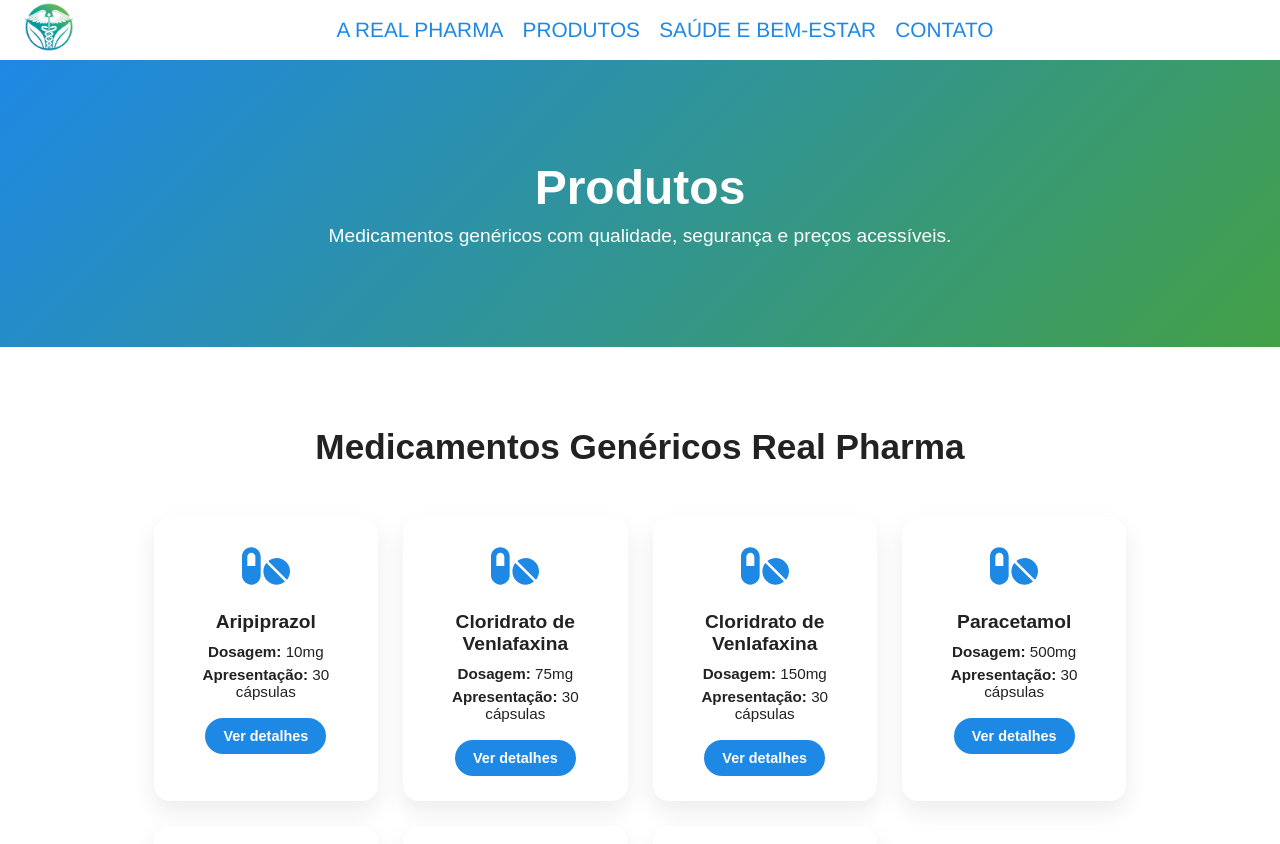
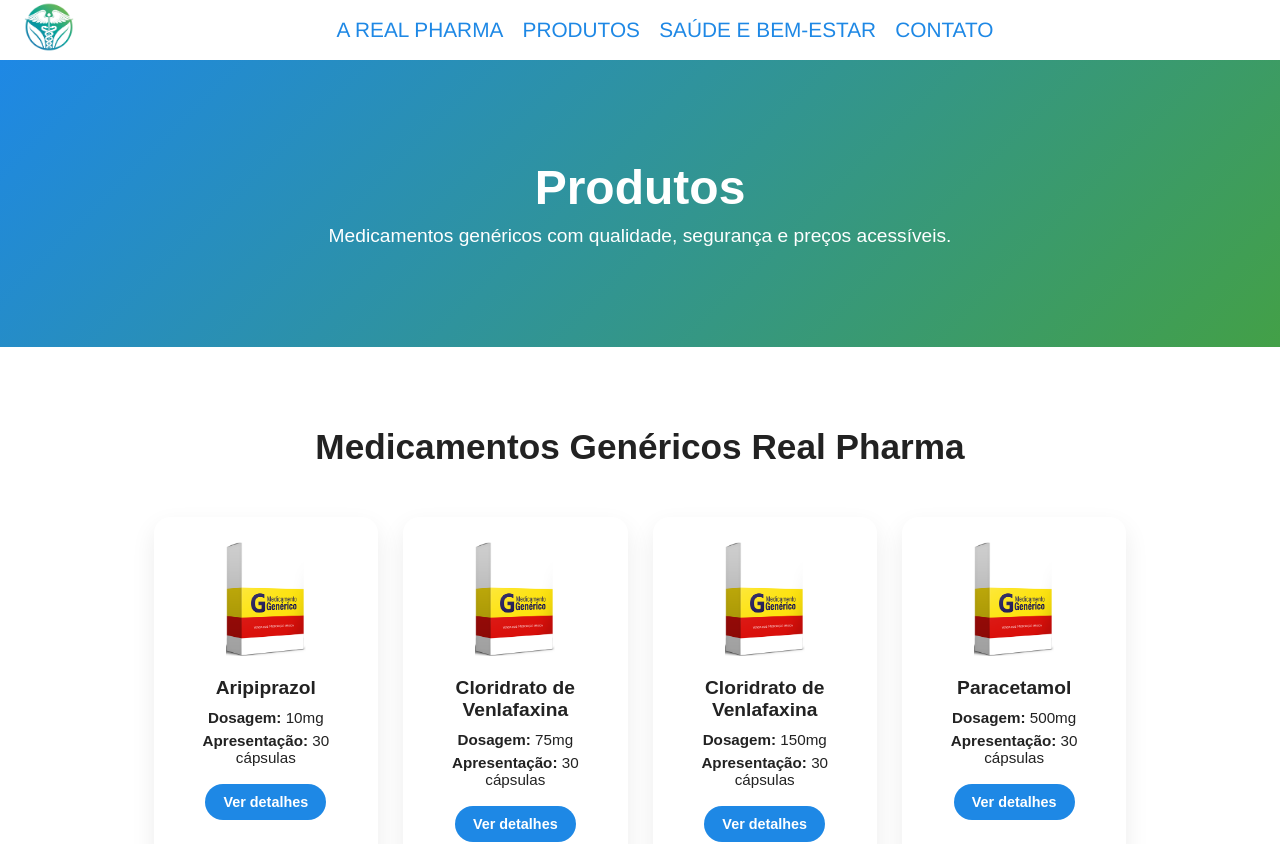
Before and after one commit to vitorsac13/landingpage, a React app in the folder frontend/: page /products in a window 1280 px wide. Shown: the top 844 px of the page. Built offline with nearby package versions, Linux system fonts and the light colour scheme; the HTML template or start-up script is replaced by a standard one.

Commit message:
Update page Products

```diff
--- a/frontend/src/pages/products/page.jsx
+++ b/frontend/src/pages/products/page.jsx
@@ -1,17 +1,18 @@
 import styles from './page.module.css'
 import { FaPills } from "react-icons/fa"
+import generico from "../../assets/generico.png"
 
 export default function Products(){
 
     // Lista de medicamentos (mock local)
   const medicamentos = [
-    { nome: "Aripiprazol", dose: "10mg", qtd: "30 cápsulas" },
-    { nome: "Cloridrato de Venlafaxina", dose: "75mg", qtd: "30 cápsulas" },
-    { nome: "Cloridrato de Venlafaxina", dose: "150mg", qtd: "30 cápsulas" },
-    { nome: "Paracetamol", dose: "500mg", qtd: "30 cápsulas" },
-    { nome: "Dipirona", dose: "1g", qtd: "20 cápsulas" },
-    { nome: "Ibuprofeno", dose: "400mg", qtd: "10 cápsulas" },
-    { nome: "Maleato de Dexclorfeniramina", dose: "2mg", qtd: "20 cápsulas" },
+    { nome: "Aripiprazol", dose: "10mg", qtd: "30 cápsulas", img: generico},
+    { nome: "Cloridrato de Venlafaxina", dose: "75mg", qtd: "30 cápsulas", img: generico},
+    { nome: "Cloridrato de Venlafaxina", dose: "150mg", qtd: "30 cápsulas", img: generico},
+    { nome: "Paracetamol", dose: "500mg", qtd: "30 cápsulas", img: generico},
+    { nome: "Dipirona", dose: "1g", qtd: "20 cápsulas", img: generico},
+    { nome: "Ibuprofeno", dose: "400mg", qtd: "10 cápsulas", img: generico},
+    { nome: "Maleato de Dexclorfeniramina", dose: "2mg", qtd: "20 cápsulas", img: generico},
   ]
 
   return (
@@ -32,7 +33,7 @@
         <div className={styles.grid}>
           {medicamentos.map((med, index) => (
             <div key={index} className={styles.card}>
-              <FaPills className={styles.icon} />
+              <img src={med.img} alt={med.nome} className={styles.productImage} />
 
               <h3>{med.nome}</h3>
               <p><strong>Dosagem:</strong> {med.dose}</p>
--- a/frontend/src/pages/products/page.module.css
+++ b/frontend/src/pages/products/page.module.css
@@ -56,10 +56,15 @@
   box-shadow: 0 20px 35px rgba(0,0,0,0.15);
 }
 
-.icon {
-  font-size: 3rem;
-  color: #1e88e5;
+.productImage {
+  width: 80px;
+  height: auto;
   margin-bottom: 15px;
+  transition: transform 0.3s ease;
+}
+
+.card:hover .productImage {
+  transform: scale(1.08);
 }
 
 .card h3 {
```
Also changed, not shown: frontend/src/assets/generico.png (added).
